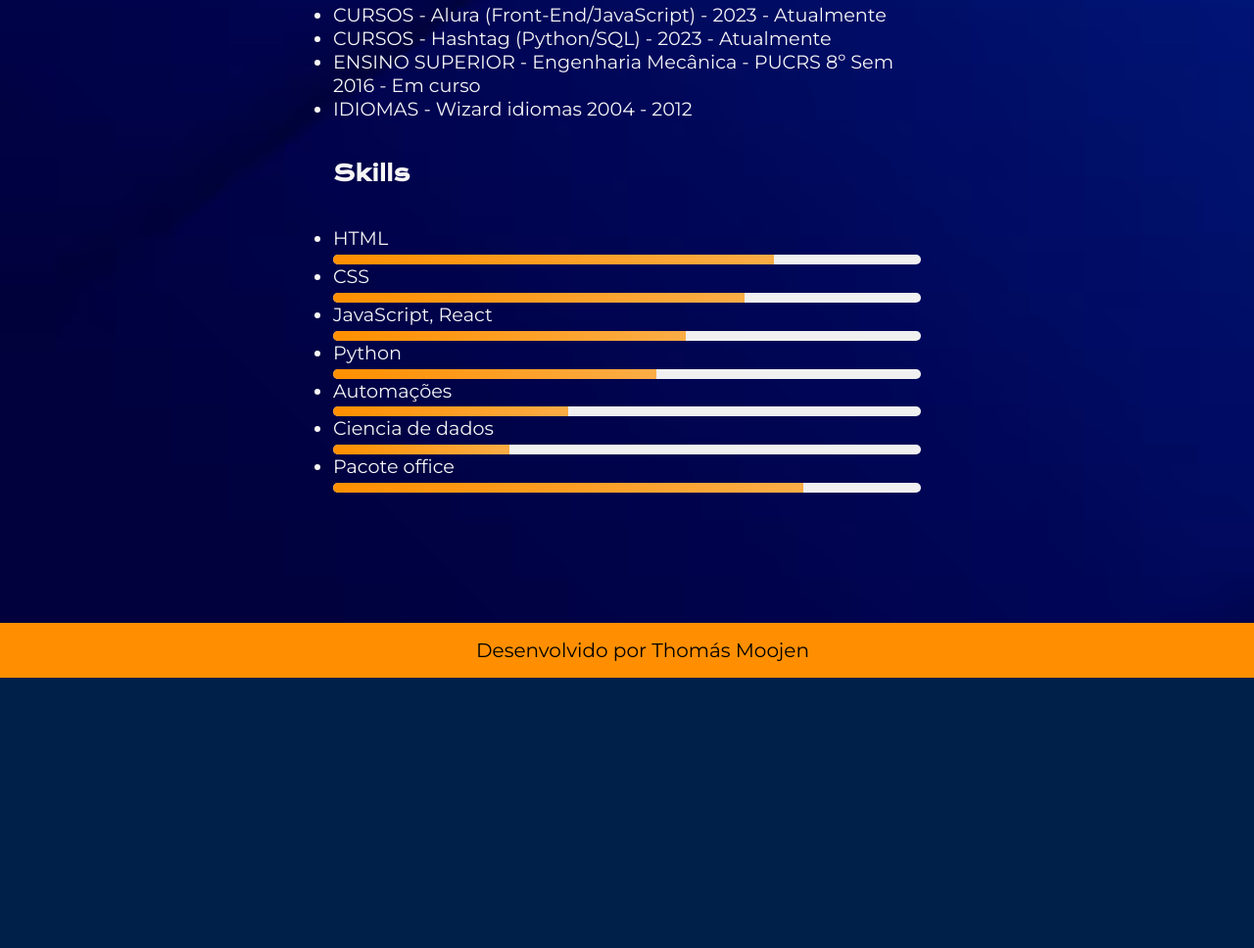
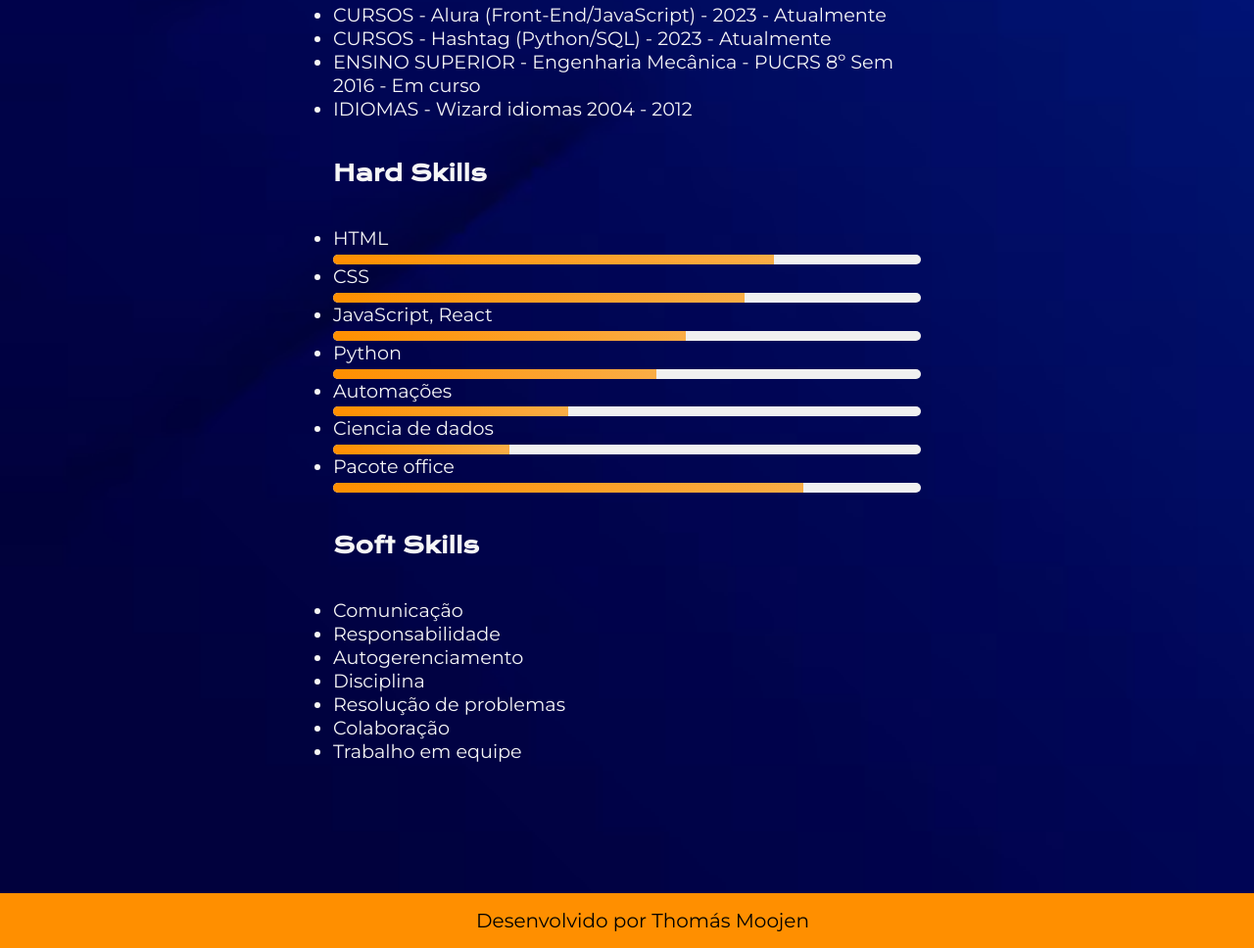
Before and after one commit to Vaamiv/HTML-e-CSS---Ambientes-de-desenvolvimento--estrutura-de-arquivos-e-tags, a plain HTML site: page about.html in a window 1280 px wide. Shown: the part 983-1951 px from the top of the page at 98% size. Before the commit the page ends 1675 px from the top, so only its background shows below. Drawn offline with nearby package versions, Linux system fonts and the light colour scheme.

Commit message:
commit skills html

```diff
--- a/about.html
+++ b/about.html
@@ -47,7 +47,7 @@
                         </li>
                     </ul>
                     <h3 class="apresentacao__conteudo__titulo">
-                        Skills
+                         Hard Skills
                     </h3>
                     <ul class="apresentacao__conteudo__texto">
                         <li>
@@ -93,6 +93,18 @@
                             </div>
                         </li>
                     </ul>
+                    <h3 class="apresentacao__conteudo__titulo">
+                        Soft Skills
+                   </h3>
+                   <ul class="apresentacao__conteudo__texto">
+                        <li>Comunicação</li>
+                        <li>Responsabilidade</li>
+                        <li>Autogerenciamento</li>
+                        <li>Disciplina</li>
+                        <li>Resolução de problemas</li>
+                        <li>Colaboração</li>
+                        <li>Trabalho em equipe</li>
+                    </ul>
             </section>
             <img class="imagem__perfil" src="./src/images/sobre-mim.jpg" alt="Desenho de um programador com diversas tecnologias">
         </main>
```
Also changed, not shown: index.html (+3 -3 lines).
